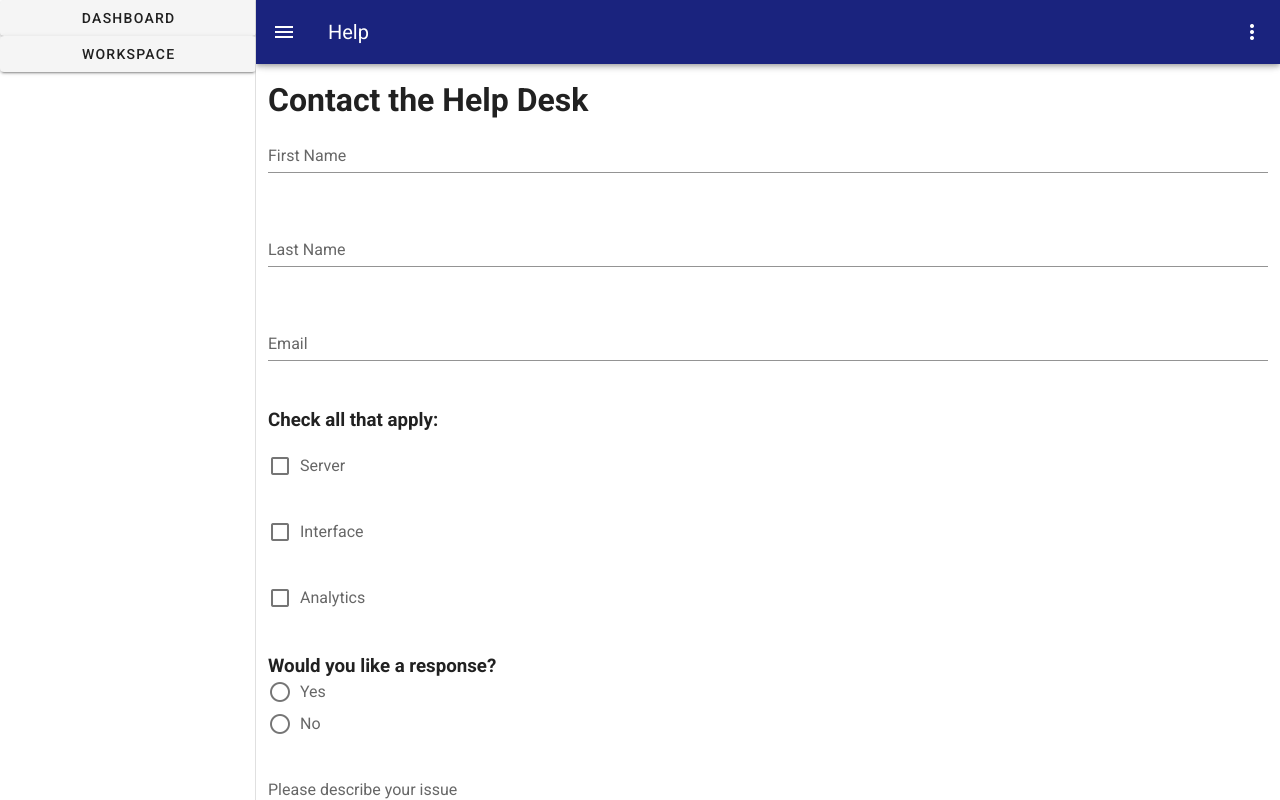
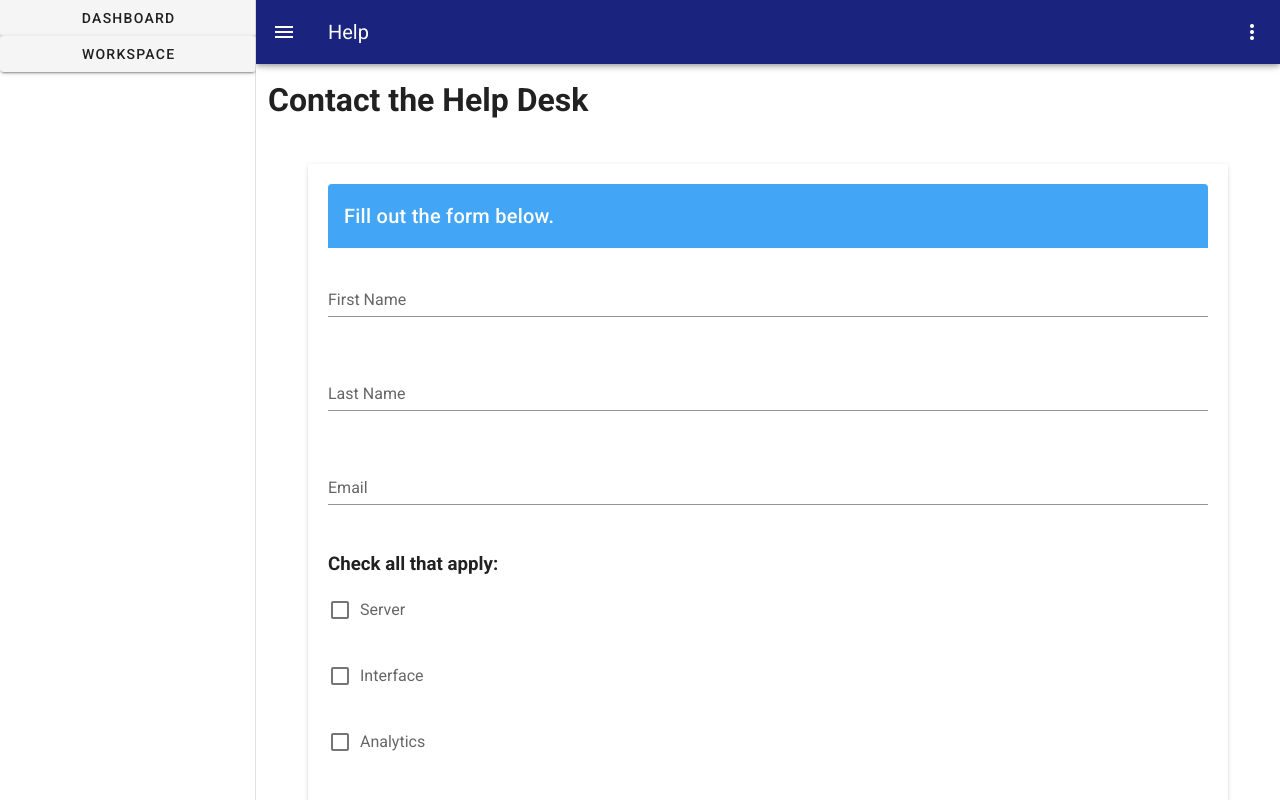
Before and after one commit to iingles/isaac-ingles-3790-final, a Vue app: page /help in a window 1280 px wide. Shown: the top 800 px of the page. Built offline with nearby package versions, Linux system fonts and the light colour scheme.

Commit message:
put the form on the help page in a v-card

```diff
--- a/src/views/Help.vue
+++ b/src/views/Help.vue
@@ -1,6 +1,8 @@
 <template>
     <v-container>
         <h1>Contact the Help Desk</h1>
+        <v-card class="ma-10 pb-5 pl-5 pr-5 pt-5">
+            <v-card-title class="blue lighten-1 white--text mb-5">Fill out the form below.</v-card-title>
             <v-form>
                 <v-row>
                     <v-col md="12" sm="12" xs="12">
@@ -75,6 +77,7 @@
                 @click.prevent="submitted"
                 >Submit</v-btn>
             </v-form>
+        </v-card>
     </v-container>
 </template>
 
```
Lines whose indentation alone changed are shown as unchanged.
